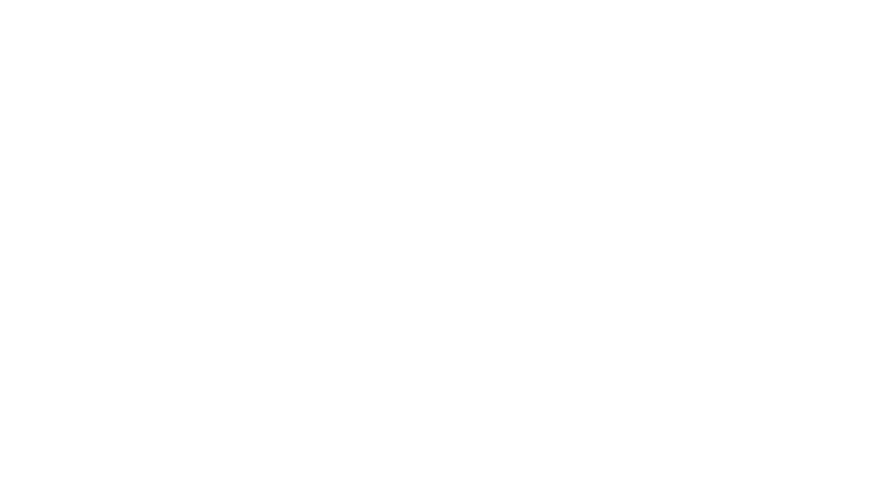
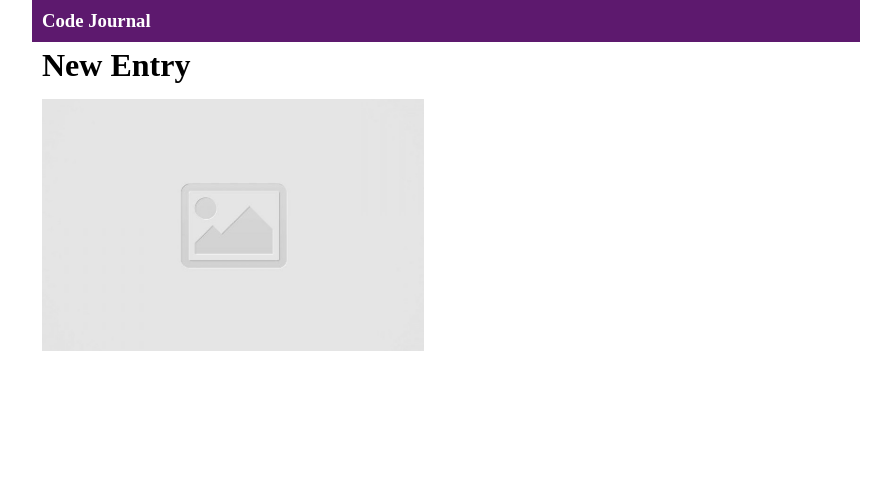
Before and after one commit to annaaksenov/code-journal, a website: page index.html in a window 1280 px wide. Shown: the whole page, without its empty margins (194-1085 px from the left). Drawn offline with Linux system fonts and the light colour scheme.

Commit message:
create remaining HTML for header

```diff
--- a/css/styles.css
+++ b/css/styles.css
@@ -0,0 +1,25 @@
+* {
+  box-sizing: border-box;
+}
+
+body {
+  margin: 0;
+}
+
+h3 {
+  background-color: rgb(93, 25, 110);
+  color: white;
+  margin: auto;
+  padding: 10px;
+}
+
+h1 {
+  margin: 5px 10px;
+}
+
+img {
+  width: 100%;
+  height: 60%;
+  object-fit: cover;
+  padding: 10px;
+}
--- a/index.html
+++ b/index.html
@@ -18,6 +18,17 @@
 <body>
   <header>
     <div class="container">
+      <div class="row">
+        <div class="column-full">
+          <h3>Code Journal</h3>
+        </div>
+        <div class="row">
+          <div class="column-half">
+            <h1>New Entry</h1>
+            <img src="images/placeholder-image-square.jpg">
+          </div>
+        </div>
+      </div>
     </div>
   </header>
   <main class="container">
```
